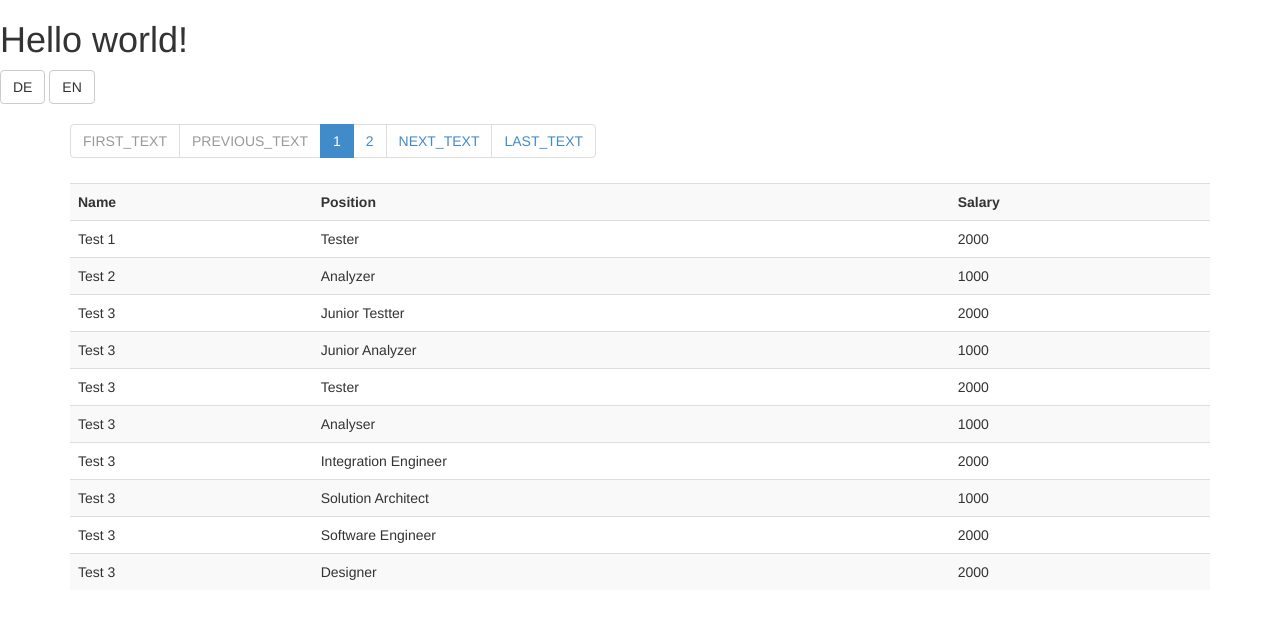
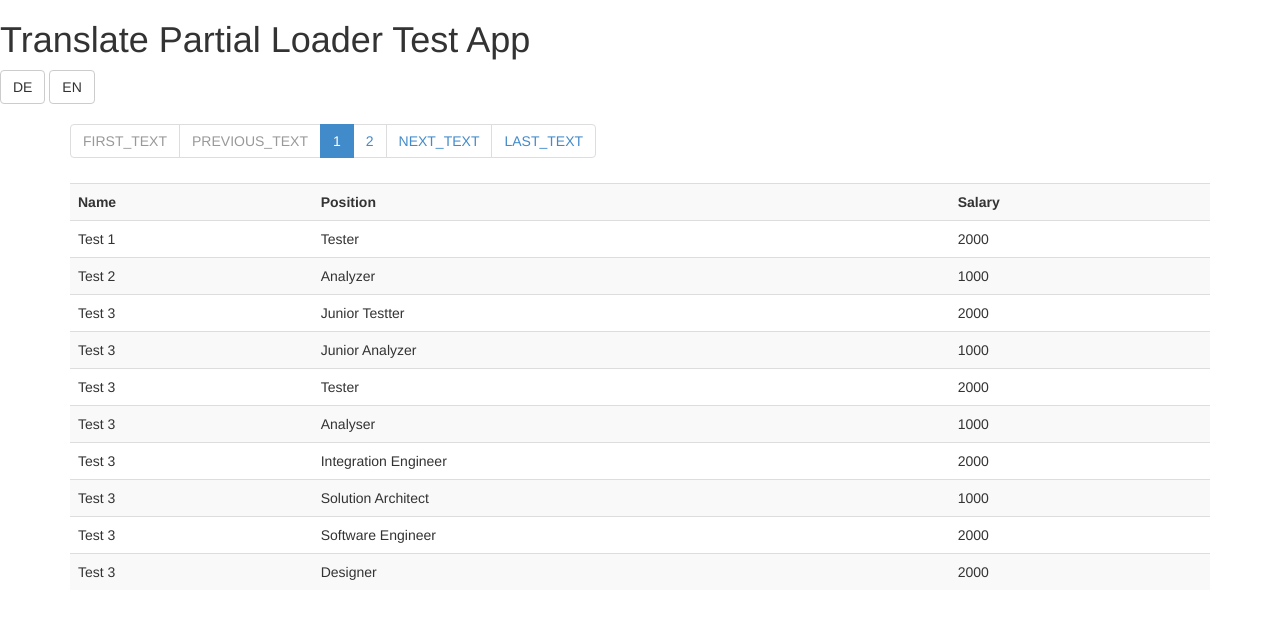
Before and after one commit to sadiksha/angular-pagination-test, a plain HTML site: page index.html in a window 1280 px wide. Drawn offline with Linux system fonts and the light colour scheme.

Commit message:
Changes the header of the app.

```diff
--- a/index.html
+++ b/index.html
@@ -10,7 +10,7 @@
   <link href="css/bootstrap.min.css" rel="stylesheet" />
 </head>
 <body>
-  <h1>Hello world!</h1>
+  <h1>Translate Partial Loader Test App</h1>
 
   <div ng-controller="NavigationController">
     <div class="ebLayout-HeadingCommands">
```
